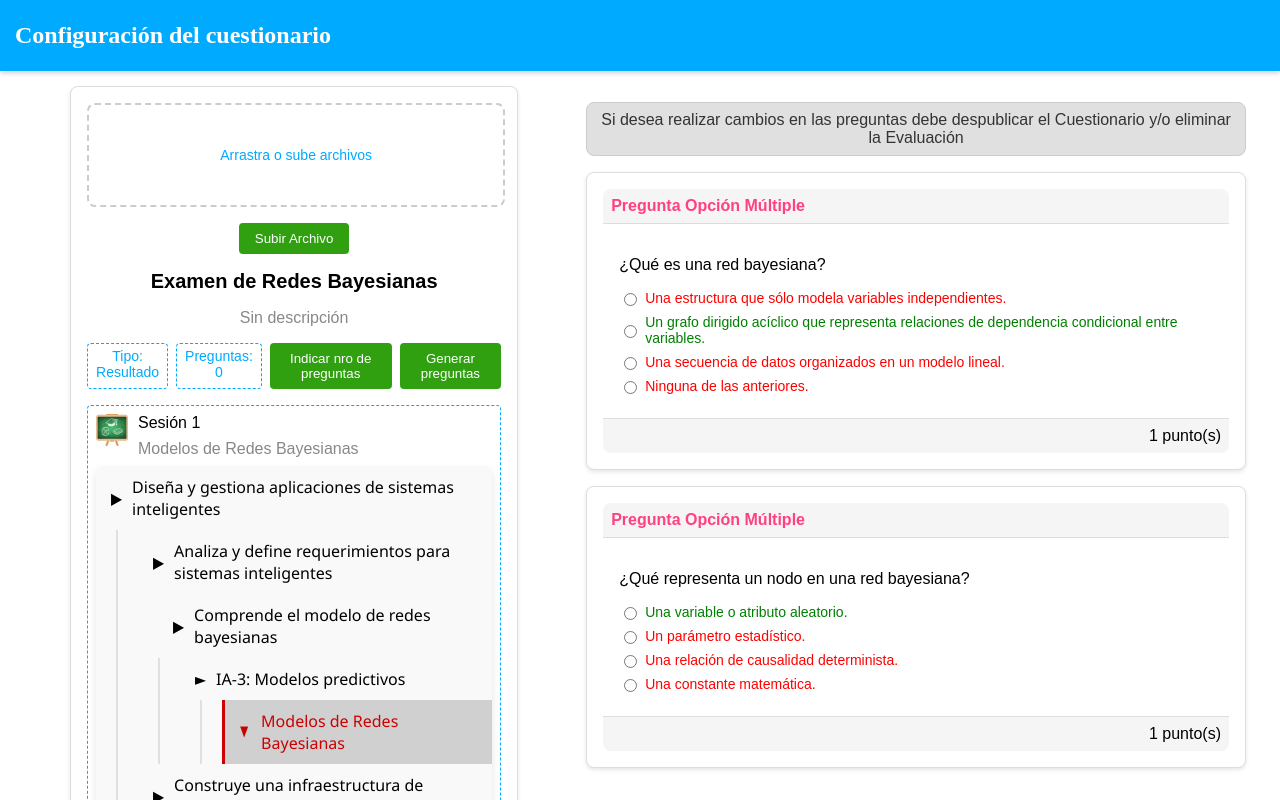
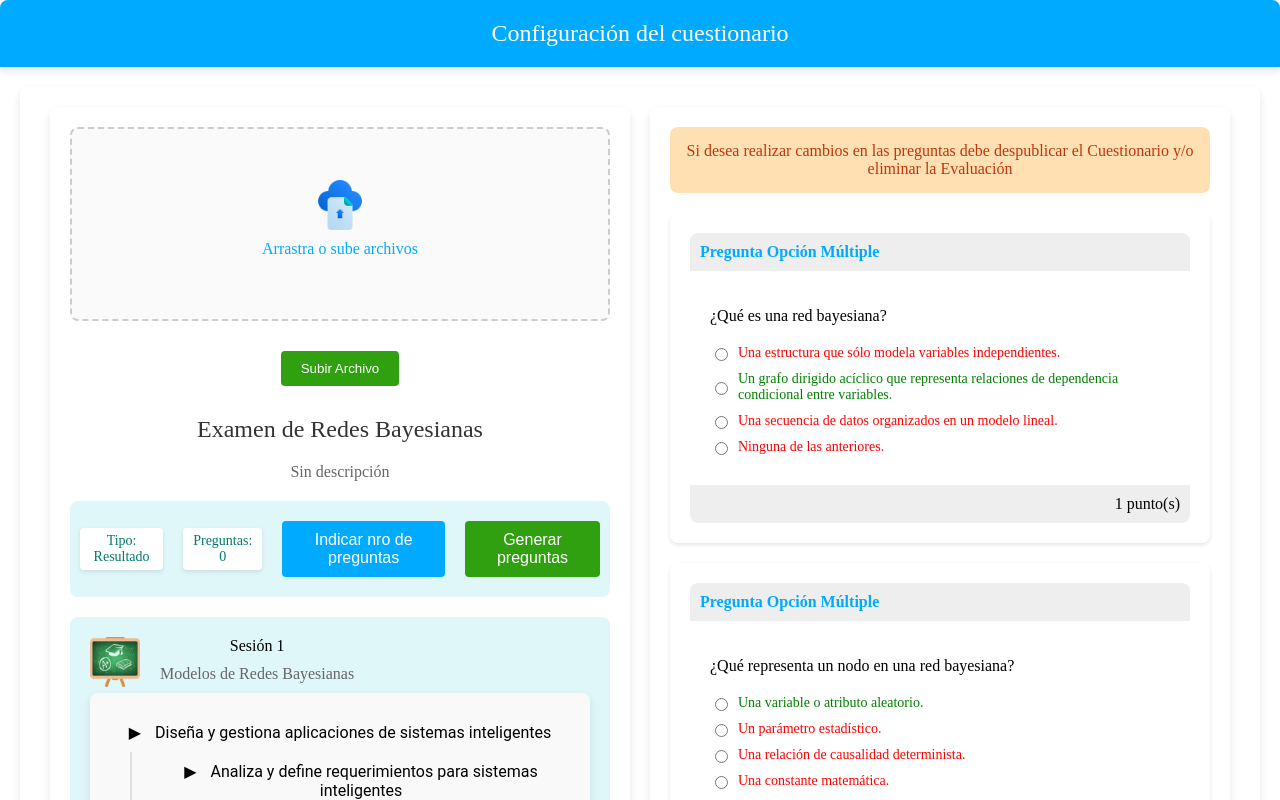
Before and after one commit to RenzoBTL30/app-proyecto-ia, an Angular app: page / in a window 1280 px wide. Shown: the top 800 px of the page. Built offline with nearby package versions, Linux system fonts and the light colour scheme.

Commit message:
cambio david

```diff
--- a/angular.json
+++ b/angular.json
@@ -96,5 +96,8 @@
         }
       }
     }
+  },
+  "cli": {
+    "analytics": "c843fa8e-598d-4870-ab2a-fd766a54b041"
   }
 }
--- a/package.json
+++ b/package.json
@@ -16,6 +16,7 @@
     "@angular/compiler": "^17.3.0",
     "@angular/core": "^17.3.0",
     "@angular/forms": "^17.3.0",
+    "@angular/material": "^17.3.10",
     "@angular/platform-browser": "^17.3.0",
     "@angular/platform-browser-dynamic": "^17.3.0",
     "@angular/platform-server": "^17.3.0",
--- a/src/app/app.component.css
+++ b/src/app/app.component.css
@@ -1,188 +1,237 @@
-main {
-    font-family: Arial, sans-serif;
-    display: flex;
-    height: 100vh;
-    margin-left: 18px;
-    margin-right: 18px;
-    margin-top: 15px;
+body {
+    font-family: 'Roboto', sans-serif;
+    margin: 0;
+    padding: 0;
+    background-color: #f4f4f9;
 }
 
 .title-page {
     background-color: #00aaff;
-    width: 100%;
     color: white;
-    padding: 2px 0;
-    box-shadow: 0 2px 5px rgba(0, 0, 0, 0.2);
+    padding: 20px 0;
+    text-align: center;
+    border-radius: 8px 8px 0 0;
+    box-shadow: 0 4px 8px rgba(0, 0, 0, 0.1);
 }
 
 .title-page h2 {
-    margin-left: 15px;
+    margin: 0;
+    font-size: 24px;
+    font-weight: 500;
+}
+
+main {
+    display: flex;
+    justify-content: space-between;
+    padding: 20px;
+    background-color: #fff;
+    border-radius: 8px;
+    box-shadow: 0 4px 8px rgba(0, 0, 0, 0.1);
+    margin: 20px;
+}
+
+.block-1, .block-2 {
+    flex: 1;
+    margin: 0 10px;
 }
 
 .card {
-    width: 75%;
     background-color: #fff;
-    border: 1px solid #ddd;
+    border: none;
     border-radius: 8px;
-    box-shadow: 0 2px 4px rgba(0, 0, 0, 0.1);
-    padding: 16px;
+    box-shadow: 0 4px 8px rgba(0, 0, 0, 0.1);
+    padding: 20px;
     text-align: center;
-    margin: auto;
 }
+
 .card h2 {
-    font-size: 20px;
-    margin: 16px 0;
+    font-size: 24px;
+    color: #333;
+    margin-bottom: 20px;
+    font-weight: 500;
 }
+
 .card p {
-    color: #888;
-    margin: 8px 0;
+    color: #666;
+    margin: 10px 0;
 }
-.card .meta {
+
+.meta {
     display: flex;
     justify-content: center;
-    gap: 8px;
-    margin: 16px 0;
+    gap: 10px;
+    margin: 20px 0;
 }
-.card .meta div {
-    border: 1px dashed #00aaff;
+
+.meta div {
+    background-color: #e0f7fa;
     border-radius: 4px;
-    padding: 4px 8px;
+    padding: 10px;
     font-size: 14px;
-    color: #00aaff;
+    color: #00796b;
 }
-.card .session {
-    border: 1px dashed #00aaff;
-    border-radius: 4px;
-    padding: 8px;
+
+.session {
+    background-color: #e0f7fa;
+    border-radius: 8px;
+    padding: 20px;
     display: flex;
     align-items: center;
     justify-content: center;
-    margin: 16px 0;
+    margin: 20px 0;
 }
-.card .session img {
-    width: 32px;
-    height: 32px;
-    margin-right: 10px;
+
+.session img {
+    width: 50px;
+    height: 50px;
+    margin-right: 20px;
 }
-.card .footer {
+
+.footer {
     font-size: 12px;
-    color: #888;
+    color: #999;
+    margin-top: 20px;
 }
+
 .upload-area {
-    width: 100%;
-    height: 100px;
     border: 2px dashed #ccc;
     border-radius: 8px;
     display: flex;
     justify-content: center;
     align-items: center;
+    height: 150px;
     cursor: pointer;
-    margin-bottom: 16px;
+    transition: border-color 0.3s ease;
+    margin-bottom: 20px;
+    position: relative;
+    flex-direction: column;
+    padding: 20px;
+    background-color: #fafafa;
 }
+
+.upload-area:hover {
+    border-color: #00aaff;
+}
+
 .upload-area input {
     display: none;
 }
+
+.upload-area img.upload-icon {
+    width: 50px;
+    height: 50px;
+    margin-bottom: 10px;
+}
+
 .upload-area span {
-    font-size: 14px;
+    font-size: 16px;
     color: #00aaff;
 }
 
+.upload-area span:first-of-type {
+    margin-bottom: 10px;
+}
 
 .quiz-container {
     max-width: 800px;
-    margin: auto;
-    padding: 16px;
+    margin: 0 auto;
+    background-color: #fff;
+    border: none;
+    border-radius: 8px;
+    box-shadow: 0 4px 8px rgba(0, 0, 0, 0.1);
+    padding: 20px;
 }
+
 .info-banner {
-    background-color: #e0e0e0;
-    border: 1px solid #ccc;
+    background-color: #ffe0b2;
+    color: #bf360c;
+    padding: 15px;
     border-radius: 8px;
-    padding: 8px;
-    margin-bottom: 16px;
     text-align: center;
-    color: #333;
+    margin-bottom: 20px;
 }
+
 .question-card {
     background-color: #fff;
-    border: 1px solid #ddd;
+    border: none;
     border-radius: 8px;
     box-shadow: 0 2px 4px rgba(0, 0, 0, 0.1);
-    padding: 16px;
-    margin-bottom: 16px;
+    padding: 20px;
+    margin-bottom: 20px;
 }
+
 .question-header {
-    background-color: #f5f5f5;
-    padding: 8px;
-    border-bottom: 1px solid #ddd;
-    border-top-left-radius: 8px;
-    border-top-right-radius: 8px;
-    display: flex;
-    align-items: center;
+    background-color: #eeeeee;
+    padding: 10px;
+    border-radius: 8px 8px 0 0;
+    font-weight: bold;
+    color: #00aaff;
 }
-.question-type {
-    font-weight: bold;
-    color: #ff4081;
+
+.question-body {
+    padding: 20px;
 }
-.question-body {
-    padding: 16px;
-}
+
 .question-text {
     font-size: 16px;
-    margin-bottom: 16px;
+    margin-bottom: 20px;
 }
+
 .options {
     display: flex;
     flex-direction: column;
 }
+
 .option {
     display: flex;
     align-items: center;
-    margin-bottom: 8px;
+    margin-bottom: 10px;
 }
+
 .option input {
-    margin-right: 8px;
+    margin-right: 10px;
 }
+
 .option span {
     font-size: 14px;
 }
+
 .correct {
     color: green;
 }
+
 .incorrect {
     color: red;
 }
+
 .question-footer {
-    background-color: #f5f5f5;
-    padding: 8px;
-    border-top: 1px solid #ddd;
-    border-bottom-left-radius: 8px;
-    border-bottom-right-radius: 8px;
+    background-color: #eeeeee;
+    padding: 10px;
+    border-radius: 0 0 8px 8px;
     text-align: right;
 }
 
-.session-data {
-    text-align: left;
-}
-
 button {
-    padding: 8px 16px;
+    padding: 10px 20px;
     background-color: #30a011;
     color: #fff;
     border: none;
     border-radius: 4px;
     cursor: pointer;
+    transition: background-color 0.3s ease;
+    margin: 10px 0;
 }
+
 button:hover {
-    background-color: #30a011;
+    background-color: #256f0a;
 }
 
 .menu {
-    font-family: 'Segoe UI', Tahoma, Geneva, Verdana, sans-serif;
-    max-width: 400px;
-    margin: 0 auto;
+    font-family: 'Roboto', sans-serif;
     background: #f9f9f9;
     border-radius: 8px;
     box-shadow: 0 4px 8px rgba(0, 0, 0, 0.1);
+    padding: 20px;
 }
 
 .menu ul {
@@ -197,37 +246,70 @@ button:hover {
     border-left: 2px solid #e0e0e0;
 }
 
-  .menu .menu-item {
-    display: flex;
-    align-items: center;
-    padding: 10px 15px;
+.menu-item {
+    padding: 10px;
     cursor: pointer;
     transition: background 0.3s ease;
 }
 
-  .menu .menu-item:hover {
-    background: #e0e0e0;
+.menu-item:hover {
+    background: #eeeeee;
 }
 
-  .menu .arrow {
+.arrow {
     margin-right: 10px;
     transition: transform 0.3s ease;
 }
 
-  .menu .menu-item.selected {
+.selected {
     background: #d0d0d0;
-    border-left: 3px solid #c00;
-    color: #c00;
+    border-left: 3px solid #00aaff;
+    color: #00aaff;
 }
 
-  .menu .menu-item.selected .arrow {
+.selected .arrow {
     transform: rotate(90deg);
 }
 
-.block-1 {
-    width: 50%;
+.meta {
+    display: flex;
+    align-items: center;
+    justify-content: center;
+    gap: 20px;
+    margin: 20px 0;
+    padding: 10px;
+    background-color: #e0f7fa;
+    border-radius: 8px;
+    font-size: 16px;
+    color: #00796b;
 }
 
-.block-4 {
-    width: 50%;
+.meta div {
+    padding: 5px 10px;
+    border-radius: 4px;
+    background-color: #ffffff;
+    box-shadow: 0 2px 4px rgba(0, 0, 0, 0.1);
 }
+
+.meta button {
+    padding: 10px 20px;
+    background-color: #30a011;
+    color: #fff;
+    border: none;
+    border-radius: 4px;
+    cursor: pointer;
+    transition: background-color 0.3s ease;
+    font-size: 16px;
+}
+
+.meta button:hover {
+    background-color: #256f0a;
+}
+
+.meta button:nth-child(3) {
+    background-color: #00aaff;
+}
+
+.meta button:nth-child(3):hover {
+    background-color: #007bb5;
+}
--- a/src/app/app.component.html
+++ b/src/app/app.component.html
@@ -11,6 +11,7 @@
           (dragleave)="onDragLeave()"
           (drop)="onDrop($event)">
           <input type="file" (change)="onFileChange($event)" #fileInput>
+          <img src="/assets/img/subir-archivo.png" alt="Subir Archivo" class="upload-icon">
           <span *ngIf="fileName">{{ fileName }}</span>
           <span *ngIf="!fileName">Arrastra o sube archivos</span>
       </div>
@@ -23,6 +24,7 @@
         <button (click)="indicarCantPreguntas()">Indicar nro de preguntas</button>
         <button>Generar preguntas</button>
       </div>
+
       <div class="session">
           <div class="session-data">
             <div style="display: flex;">
```
Also changed, not shown: src/assets/img/subir-archivo.png (added), 1 other file (tests, documents, lock files or other folders). Lines whose indentation alone changed are shown as unchanged.
